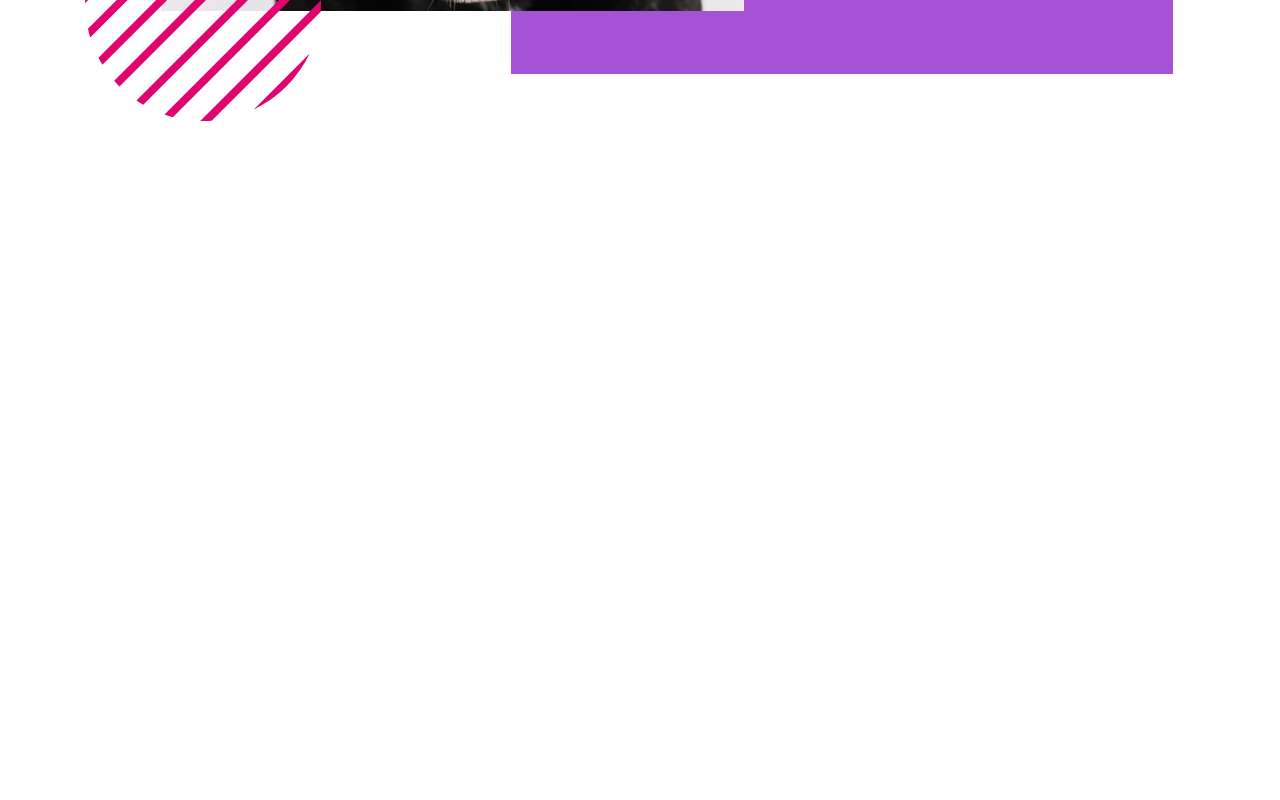
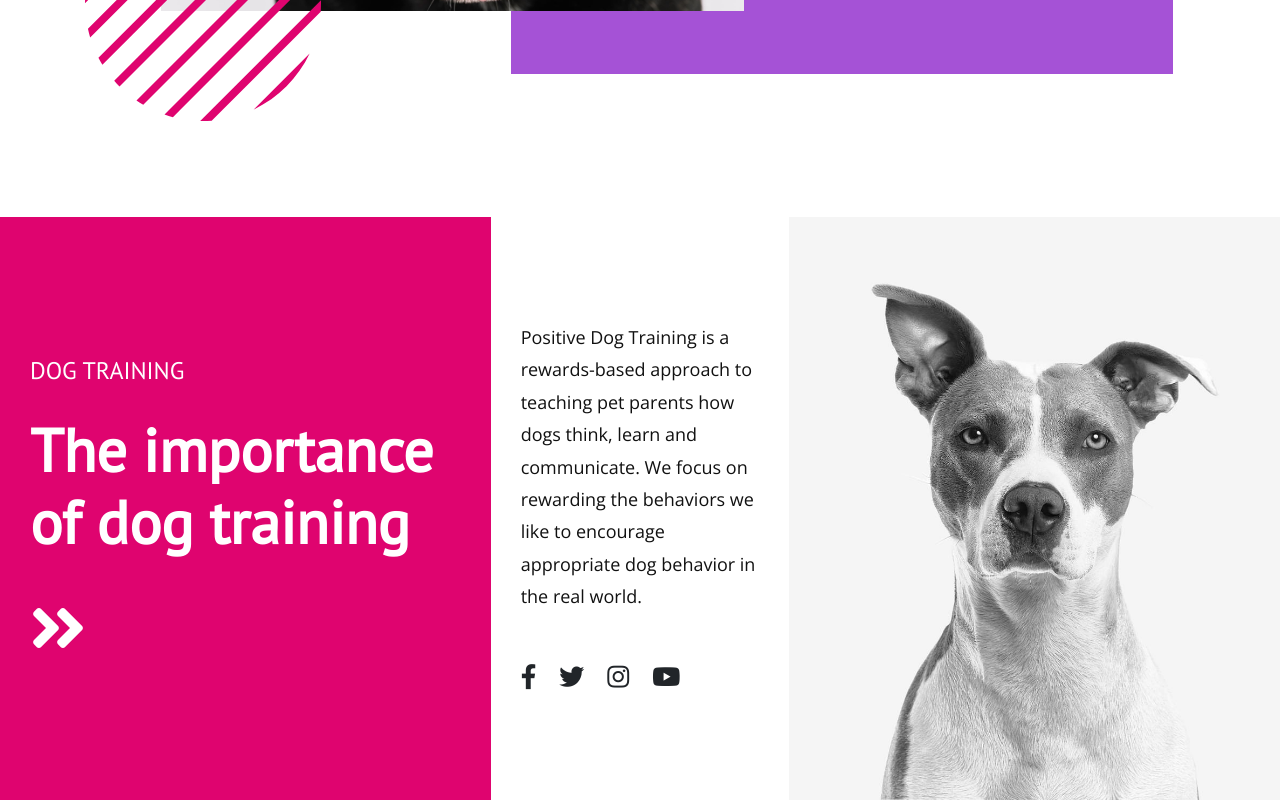
Before and after one commit to bongudth/myself-pets-stories, a Vue app: page / in a window 1280 px wide. Shown: the part 1922-2722 px from the top of the page. Before the commit the page ends 2067 px from the top, so only its background shows below. Built offline with nearby package versions, Linux system fonts and the light colour scheme.

Commit message:
:hammer: update dogtraining

```diff
--- a/src/App.vue
+++ b/src/App.vue
@@ -3,6 +3,7 @@
     <Header />
     <PetAndDog />
     <SmallDogs />
+    <DogTraining />
   </div>
 </template>
 
@@ -10,6 +11,7 @@
 import Header from "./components/Header.vue";
 import PetAndDog from "./components/PetAndDog.vue";
 import SmallDogs from "./components/SmallDogs.vue";
+import DogTraining from "./components/DogTraining.vue";
 
 export default {
   name: "App",
@@ -17,6 +19,7 @@ export default {
     Header,
     PetAndDog,
     SmallDogs,
+    DogTraining,
   },
 };
 </script>
--- /dev/null
+++ b/src/components/DogTraining.vue
@@ -0,0 +1,102 @@
+<template>
+  <div id="dog-training">
+    <div class="title">
+      <h4>dog training</h4>
+      <h2>The importance of dog training</h2>
+      <i class="fas fa-angle-double-right"></i>
+    </div>
+    <div class="content">
+      <p>
+        Positive Dog Training is a rewards-based approach to teaching pet
+        parents how dogs think, learn and communicate. We focus on rewarding the
+        behaviors we like to encourage appropriate dog behavior in the real
+        world.
+      </p>
+      <div class="icon">
+        <i class="fab fa-facebook-f"></i>
+        <i class="fab fa-twitter"></i>
+        <i class="fab fa-instagram"></i>
+        <i class="fab fa-youtube"></i>
+      </div>
+    </div>
+    <img
+      src="../assets/closeup-photo-of-short-coated-white-and-gray-dog-825947.jpg"
+      alt="con-cho-xau-xi"
+    />
+  </div>
+</template>
+
+<script>
+export default {
+  name: "DogTraining",
+};
+</script>
+
+<style lang="scss" scoped>
+#dog-training {
+  position: absolute;
+  display: flex;
+  height: 583px;
+  width: 100%;
+  margin-top: 500px;
+
+  .title {
+    display: flex;
+    flex-direction: column;
+    justify-content: center;
+    width: 38.33333333%;
+    background-color: #df046f;
+    color: #fff;
+    font-family: "PT Sans", sans-serif;
+    padding: 60px 30px;
+
+    h4 {
+      font-weight: 400;
+      font-size: 1.5rem;
+      line-height: 1.2;
+      text-transform: uppercase;
+    }
+
+    h2 {
+      font-size: 3.75rem;
+      font-weight: 700;
+      margin-top: 20px;
+    }
+
+    i {
+      font-size: 64px;
+      margin-top: 30px;
+    }
+  }
+
+  .content {
+    display: flex;
+    flex-direction: column;
+    justify-content: center;
+    width: 23.33333333%;
+    padding: 60px 30px;
+
+    p {
+      color: #111111;
+      font-size: 1.125rem;
+      font-weight: 400;
+      line-height: 1.8;
+    }
+
+    .icon {
+      font-size: 25px;
+      margin-top: 30px;
+
+      i {
+        margin-right: 23px;
+      }
+    }
+  }
+
+  img {
+    height: auto;
+    width: 38.33333333%;
+    object-fit: cover;
+  }
+}
+</style>
```
